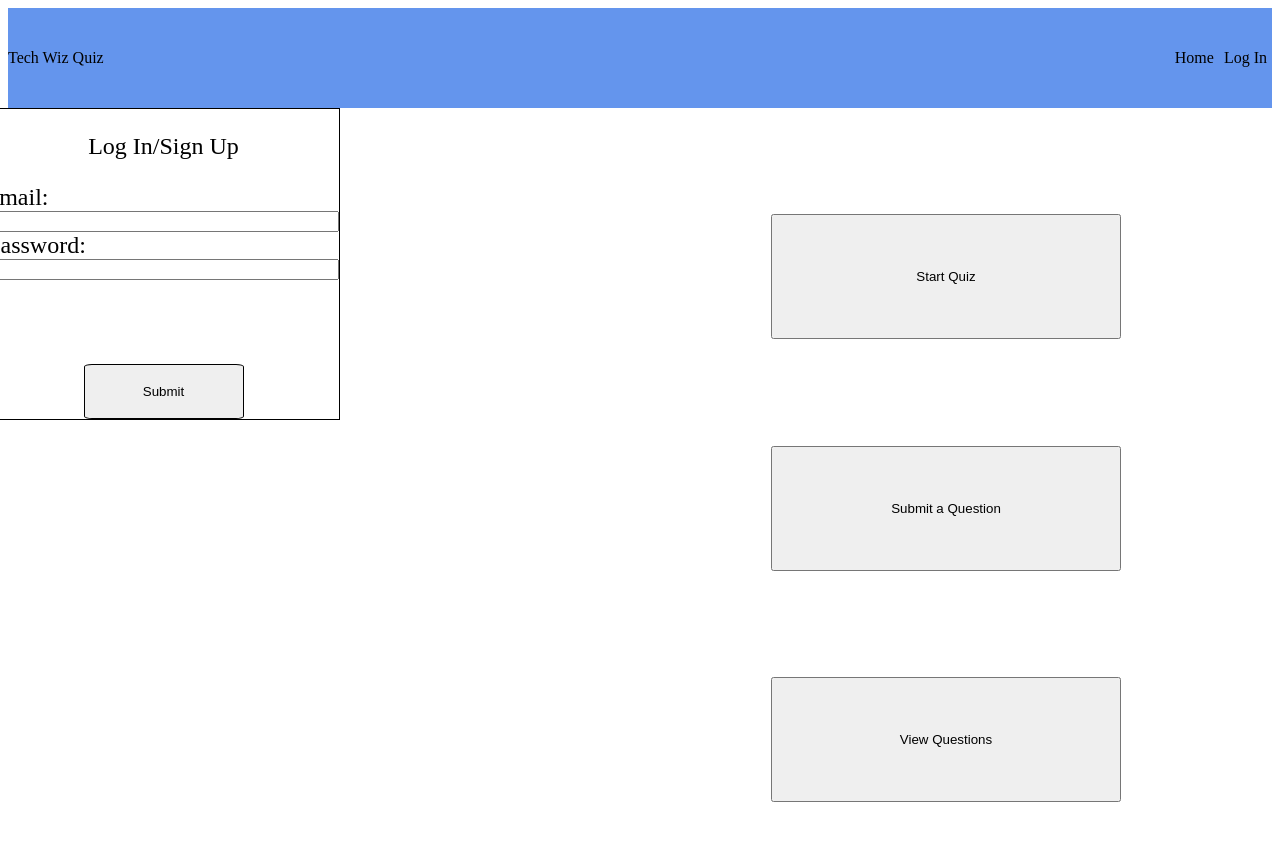
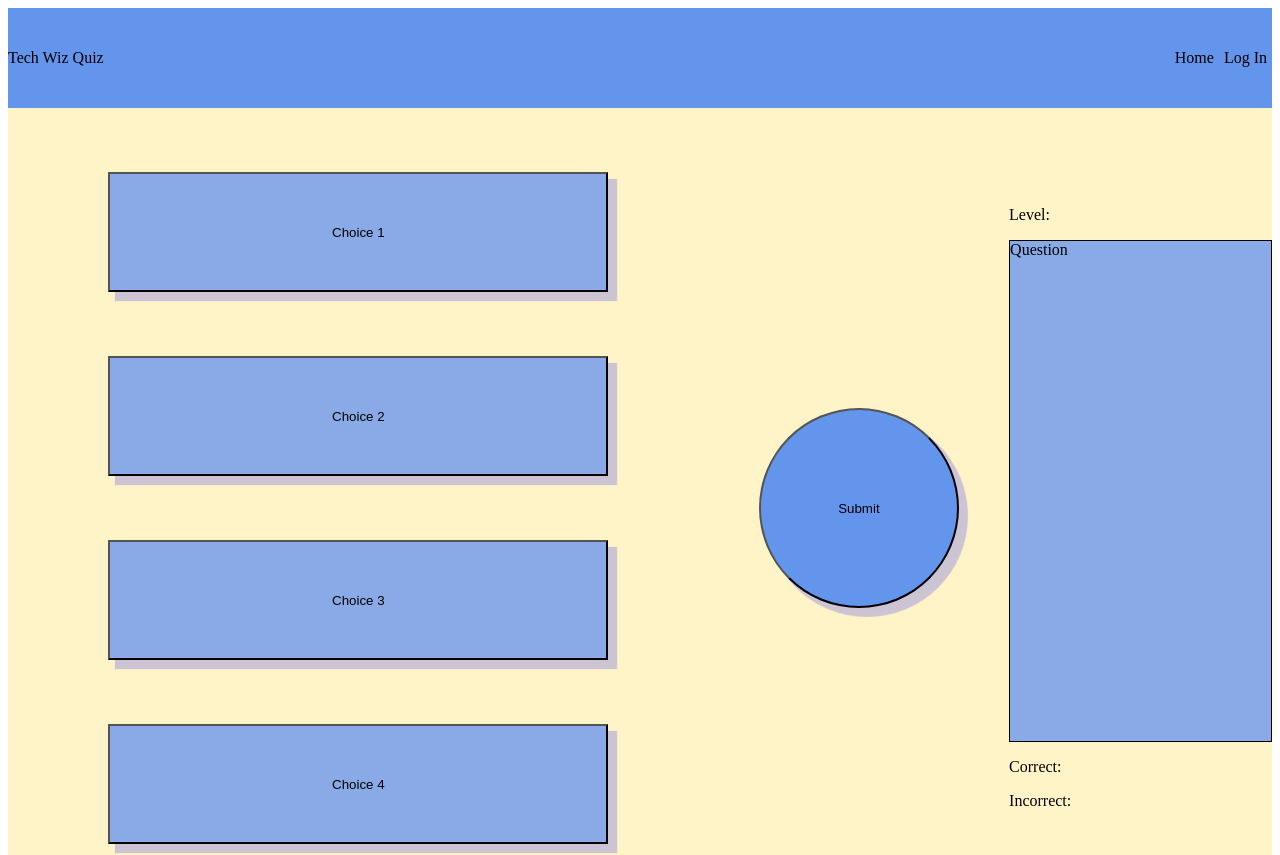
Before and after one commit to techwizquiz/fe, a React app: page /quiz in a window 1280 px wide. Before the commit this address led to /. Shown: the top 855 px of the page. Built offline with nearby package versions, Linux system fonts and the light colour scheme.

Commit message:
quiz page styled

```diff
--- a/src/Pages/QuizPage.css
+++ b/src/Pages/QuizPage.css
@@ -2,6 +2,7 @@
     display: flex;
     flex-direction: row;
     height: 100vh;
+    background-color: rgb(255, 244, 200);
 }
 
 .left {
@@ -14,13 +15,31 @@
 }
 
 .choiceButton {
+    cursor: pointer;
     height: 120px;
     width: 500px;
+    background-color: rgb(137, 170, 231);
+    box-shadow: 8px 8px 1px 1px rgba(0, 0, 255, .2);
+
 }
 
 .middle {
     height: 100%;
     flex-grow: 1;
+    display: flex;
+    justify-content: center;
+    align-items: center;
+
+}
+
+.submitButton {
+    cursor: pointer;
+    border-radius: 50%;
+    height: 200px;
+    width: 200px;
+    background-color: cornflowerblue;
+    box-shadow: 8px 8px 1px 1px rgba(0, 0, 255, .2);
+
 }
 
 .right {
@@ -28,9 +47,11 @@
     flex-grow: 2;
     display: flex;
     flex-direction: column;
+    justify-content: center;
 }
 
 .question {
     border: 1px solid black;
     height: 500px;
+    background-color: rgb(137, 170, 231);
 }
--- a/src/Pages/QuizPage.jsx
+++ b/src/Pages/QuizPage.jsx
@@ -13,7 +13,7 @@ export default class QuizPage extends Component {
         </div>
 
         <div className={styles.middle}>
-          <button>Submit</button>
+          <button className={styles.submitButton}>Submit</button>
         </div>
 
         <div className={styles.right}>
--- a/src/Pages/Submit.jsx
+++ b/src/Pages/Submit.jsx
@@ -8,7 +8,7 @@ export default class Submit extends Component {
       <div>
         <form>
 
-          <label>Question</label>git
+          <label>Question</label>
           <input></input>
 
           <label>Possible Answer</label>
--- a/src/components/app/App.jsx
+++ b/src/components/app/App.jsx
@@ -3,6 +3,7 @@ import Home from '../../Pages/Home';
 import Header from '../../Pages/Header';
 import AboutUs from '../../Pages/AboutUs';
 import Submit from '../../Pages/Submit';
+import QuizPage from '../../Pages/QuizPage';
 
 import {
   Route,
@@ -34,6 +35,12 @@ class App extends Component {
             )}
           />
 
+          <Route path="/quiz/" exact={true}
+            render={routerProps => (
+              <QuizPage {...routerProps} />
+            )}
+          />
+
           <Redirect to="/" />
 
         </Switch>
```
